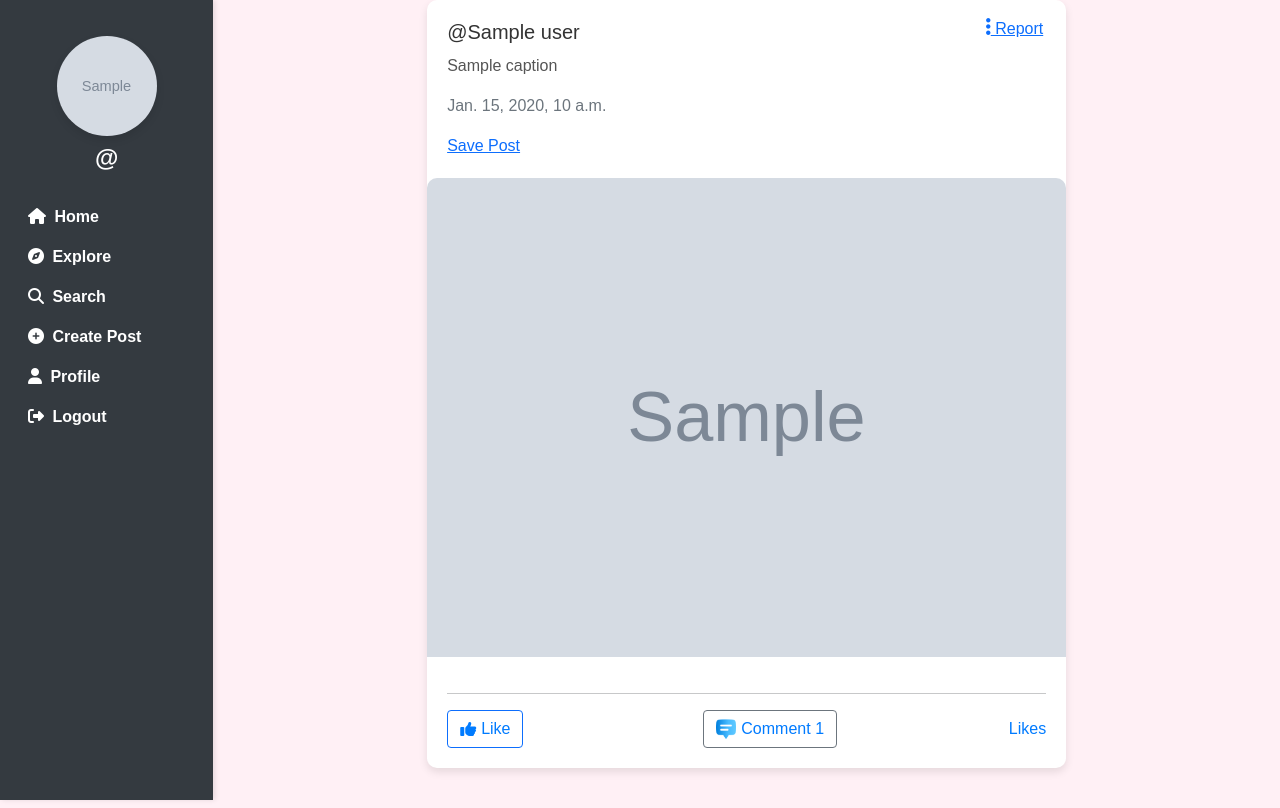
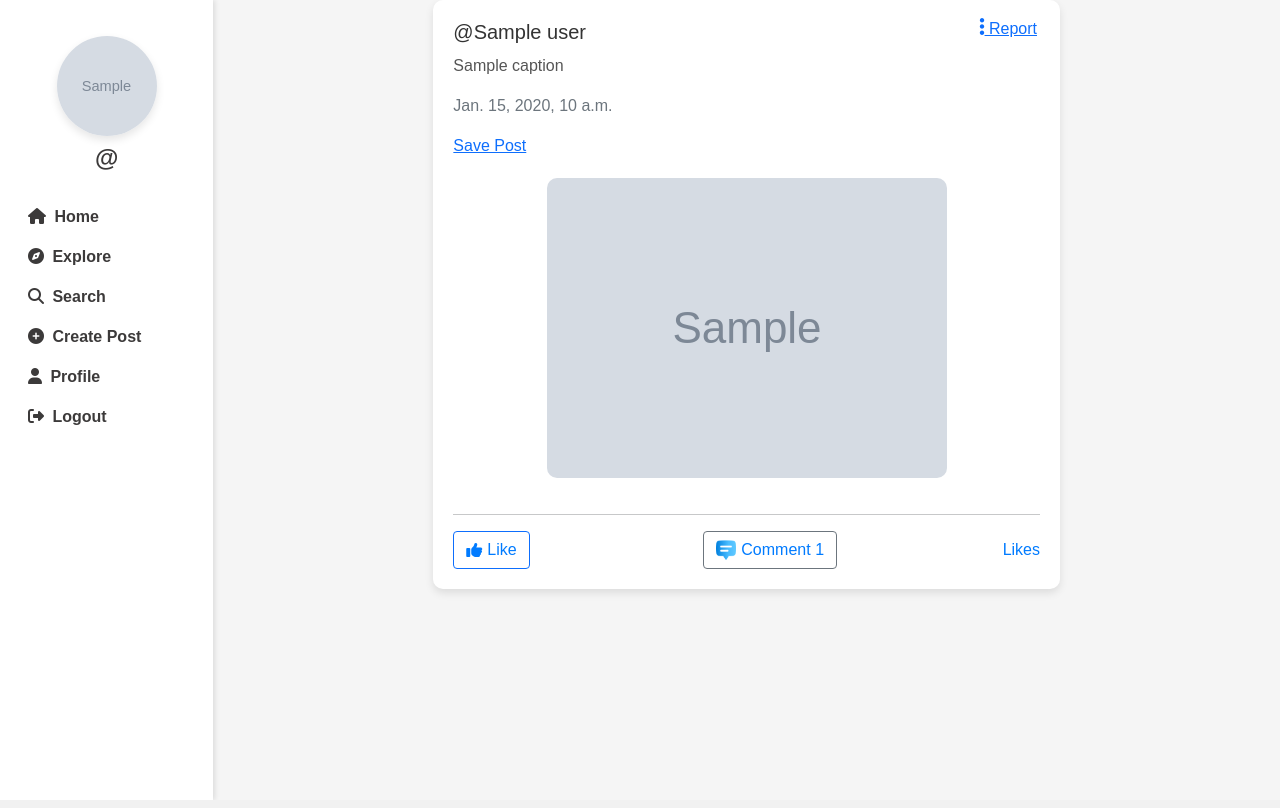
Before and after one commit to namtrinh/LTPython_mxh, a Django app: template socialmedia/templates/main.html in a window 1280 px wide. Run offline with Django 4.2, Linux system fonts and the light colour scheme; the template is opened without the code that fills it: most values are stand-ins (such as "Sample title", 1, 10 or a date in 2020); grey boxes marked "Sample" are stand-in pictures; some libraries are stand-ins or nearby versions.

Commit message:
fixx loi

```diff
--- a/socialmedia/socialmedia/settings.py
+++ b/socialmedia/socialmedia/settings.py
@@ -27,6 +27,7 @@ INSTALLED_APPS = [
     'userauth'
 ]
 AUTH_USER_MODEL = 'userauth.CustomUser'
+
 MIDDLEWARE = [
     'django.middleware.security.SecurityMiddleware',
     'django.contrib.sessions.middleware.SessionMiddleware',
--- a/socialmedia/templates/explore.html
+++ b/socialmedia/templates/explore.html
@@ -15,7 +15,7 @@
     <link rel="stylesheet" href="{% static 'css/app.css' %}">
     <style>
         body {
-            background-image: url("{% static 'explore-bg.jpg' %}");
+            background-color:whitesmoke;
             background-size: cover;
             background-position: center;
             background-repeat: no-repeat;
@@ -134,13 +134,13 @@
 
 /* Sidebar text and layout */
 .sidebar {
-    background-color: #343a40;
+    background-color: #ffffff;
     height: 100vh;
     padding-top: 20px;
 }
 
 .sidebar a {
-    color: white;
+    color: #453e3e;
     font-weight: bold;
 }
 
--- a/socialmedia/templates/main.html
+++ b/socialmedia/templates/main.html
@@ -16,7 +16,12 @@
     <style>
         body {
             font-family: 'Poppins', sans-serif;
-            background-color: #FFF0F5;
+            background-color: whitesmoke;
+        }
+
+        .container {
+            max-width: 1000px;
+
         }
 
         .sidebar {
@@ -100,7 +105,7 @@
 
         /* Sidebar */
         .sidebar {
-            background-color: #343a40;
+            background-color: #ffffff;
             height: 100vh;
             padding-top: 20px;
         }
@@ -119,12 +124,16 @@
         }
 
         .sidebar a {
-            color: white;
+            color: #3c3a3a;
             font-weight: bold;
         }
 
         .sidebar a:hover {
             color: #007bff;
+        }
+
+        .post {
+            max-height: 500px;
         }
 
 
@@ -243,15 +252,18 @@
                                     <p class="text-muted">{{ pos.created_at }}</p>
                                     <a href="{% url 'save_post' pos.id %}">Save Post</a>
                                 </div>
+                                <div class="post" style="display: flex; justify-content: center; align-items: center;">
                                     {% if pos.image %}
-                                    <img src="{{ pos.image.url }}" alt="Post Image" class="post-image">
+                                        <img src="{{ pos.image.url }}" alt="Post Image" class="post-image"
+                                             style="width: auto; height: auto; max-width: 600px; max-height: 450px; border-radius: 10px;">
                                     {% elif pos.video %}
                                         <video controls class="post-video"
-                                           style="width: 100%; height: auto; max-width: 100%; border-radius: 10px;">
+                                               style="width: auto; height: auto; max-width: 600px; max-height: 450px; border-radius: 10px;">
                                             <source src="{{ pos.video.url }}" type="video/mp4">
                                             Your browser does not support the video tag.
                                         </video>
                                     {% endif %}
+                                </div>
 
 
                                 <div class="post-content">
@@ -275,7 +287,8 @@
                                             {% elif pos.no_of_likes == 1 %}
                                                 <p><a href="{% url 'like_list' pos.id %}">1 Like</a></p>
                                             {% else %}
-                                                <p><a href="{% url 'like_list' pos.id %}">{{ pos.no_of_likes }} Likes</a></p>
+                                                <p><a href="{% url 'like_list' pos.id %}">{{ pos.no_of_likes }}
+                                                    Likes</a></p>
                                             {% endif %}
                                         </div>
                                     </div>
--- a/socialmedia/userauth/admin.py
+++ b/socialmedia/userauth/admin.py
@@ -13,8 +13,6 @@ from .models import *
 admin.site.register(Profile)
 
 admin.site.register(CustomUser)
-
-
 
 class PostAdmin(admin.ModelAdmin):
     list_display = ('user', 'caption', 'created_at', 'no_of_reports', 'no_of_likes')
```
Also changed, not shown: socialmedia/templates/profile.html (+4 -3 lines), socialmedia/media/profile_images/aaa.jpg (added), socialmedia/media/profile_images/aaa_FYMbiOt.jpg (added), socialmedia/media/profile_images/cute_DPi18FE.ico (added), socialmedia/media/profile_images/cute_q7lmWVl.ico (added), socialmedia/media/profile_images/fgf.png (added), socialmedia/media/profile_images/msxm.png (added), socialmedia/media/profile_images/result.png (added), socialmedia/media/profile_images/test_2.jpg (added), socialmedia/media/profile_images/z5910484743502_7957fb06395bc55475a52a4acea6b383.jpg (added), socialmedia/media/profile_images/z6058255587260_909d8cefc42bfc800cc8085fbc53a9e0.jpg (added), socialmedia/userauth/migrations/0001_initial.py, socialmedia/userauth/migrations/0002_customuser_groups_customuser_user_permissions.py (added), 1 other file. Lines whose indentation alone changed are shown as unchanged.
